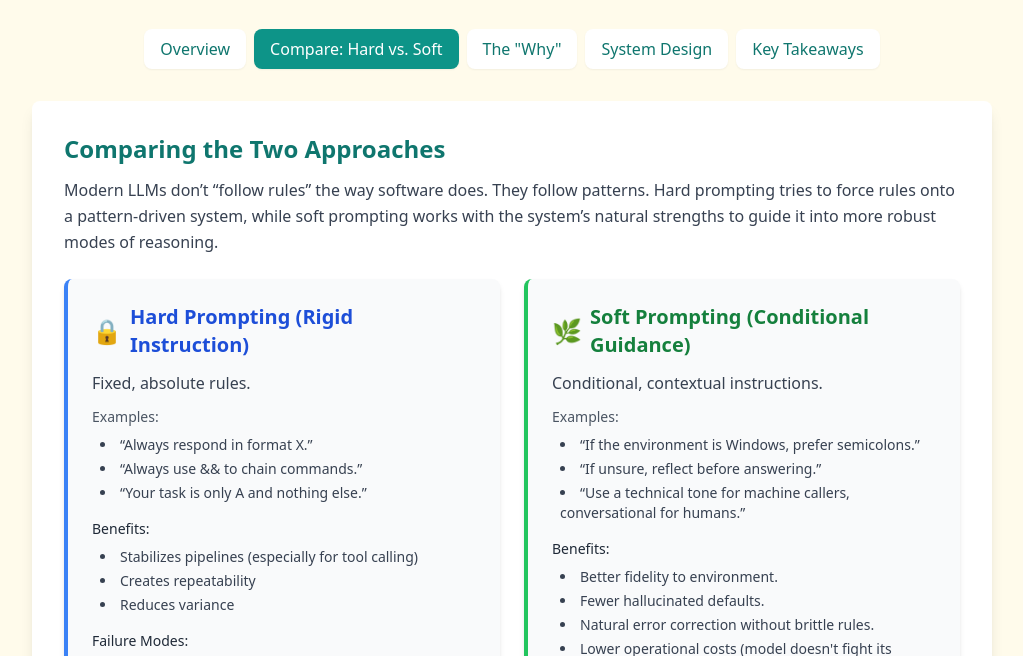
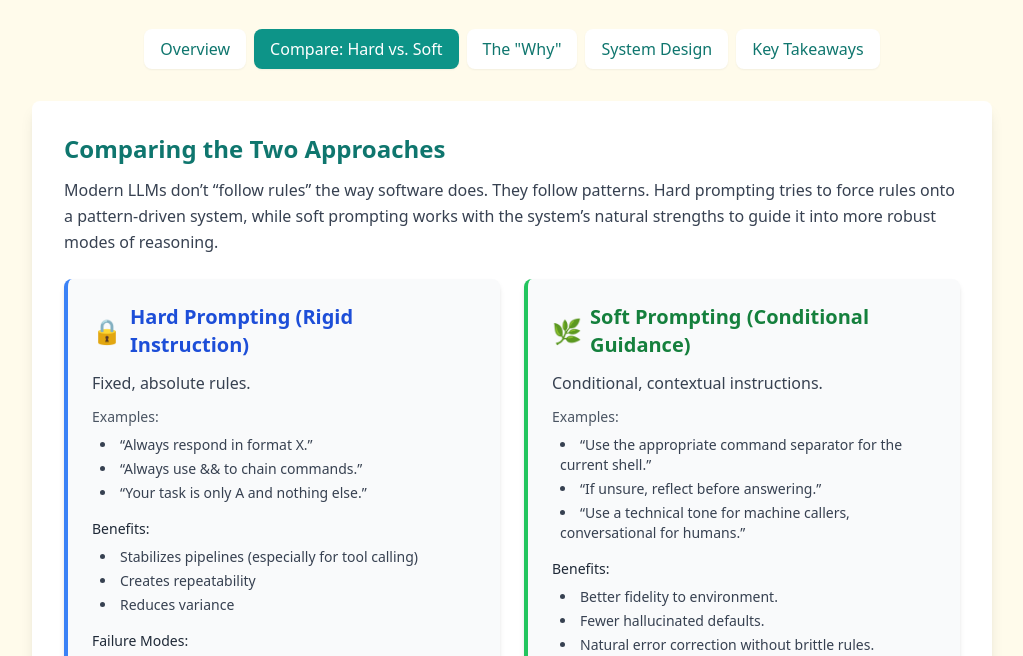
Before and after one commit to Mnehmos/soft-vs-hard-prompting, a plain HTML site: page index.html in a window 1280 px wide. Both pictures are taken after a click on the button "Compare: Hard vs. Soft". Shown: the part 111-767 px from the top of the page, without its empty margins (128-1151 px from the left). Drawn offline with nearby package versions, Linux system fonts and the light colour scheme.

Commit message:
clarification

```diff
--- a/index.html
+++ b/index.html
@@ -105,7 +105,7 @@
 
                             <p class="text-sm text-gray-600 mb-2">Examples:</p>
                             <ul class="list-disc list-inside text-gray-700 space-y-1 mb-4 text-sm pl-2">
-                                <li>“If the environment is Windows, prefer semicolons.”</li>
+                                <li>“Use the appropriate command separator for the current shell.”</li>
                                 <li>“If unsure, reflect before answering.”</li>
                                 <li>“Use a technical tone for machine callers, conversational for humans.”</li>
                             </ul>
```
Also changed, not shown: 1 other file.
